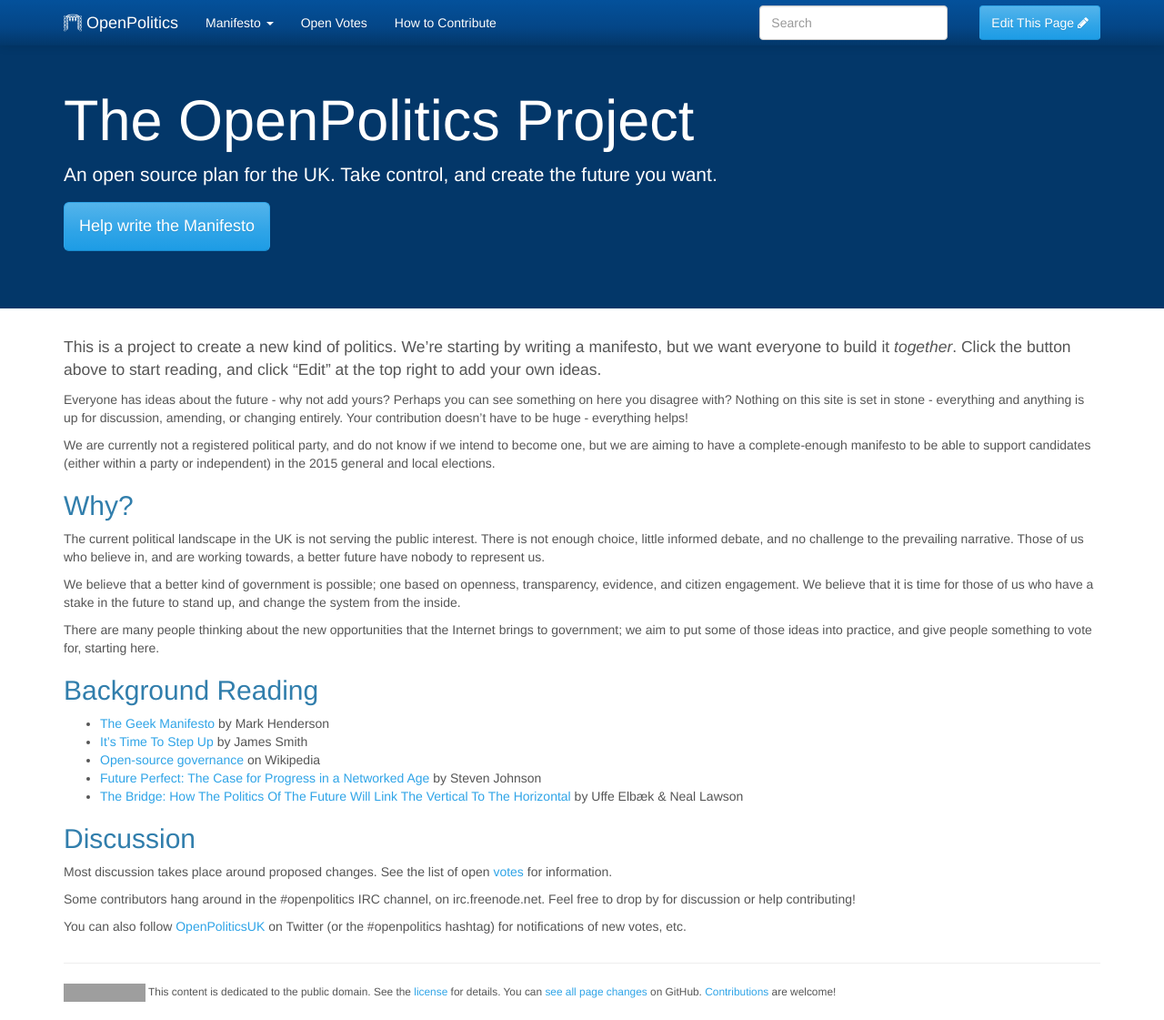
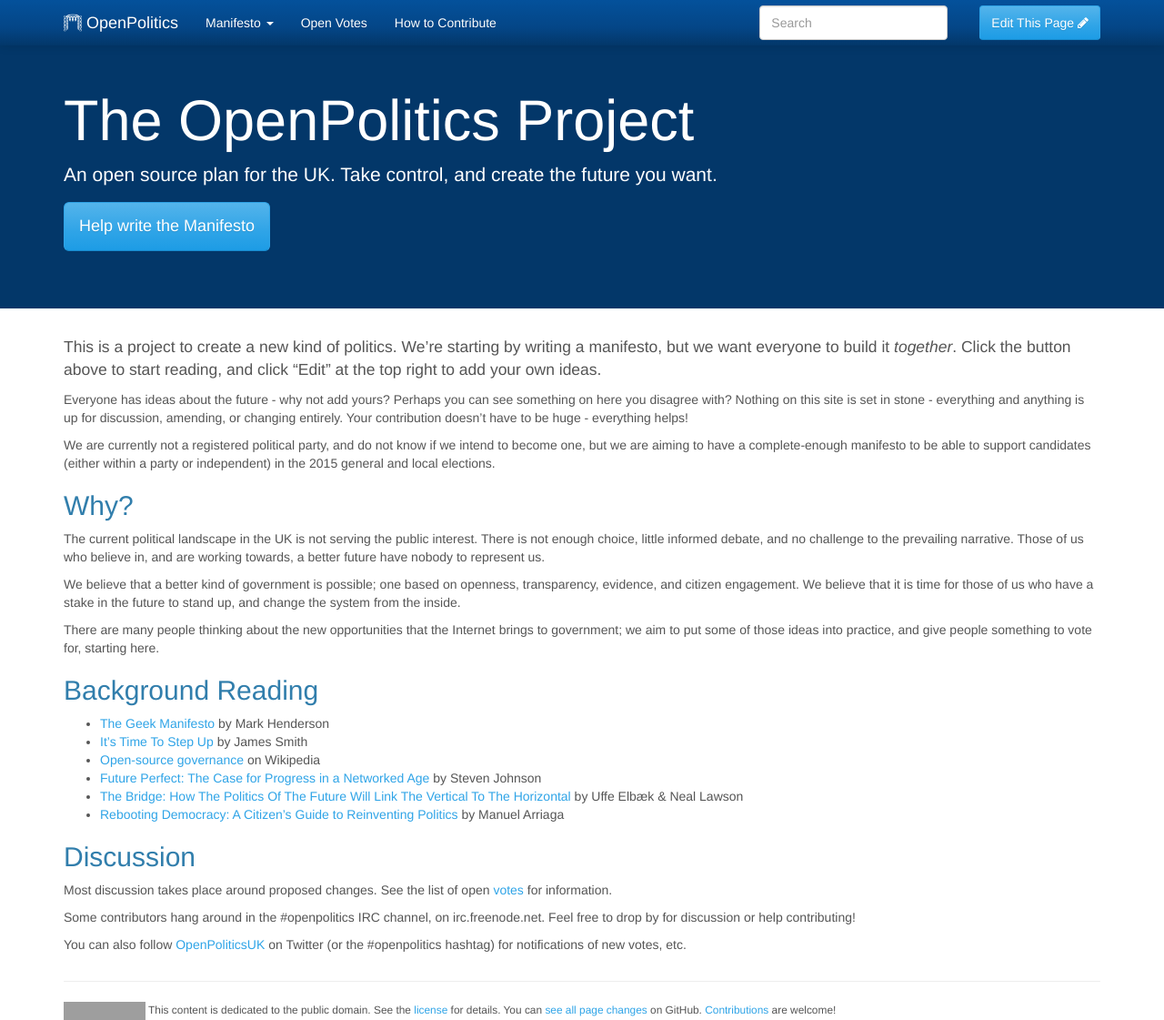
Before and after one commit to openpolitics/manifesto, a Jekyll site: the page built from index.md, in a window 1280 px wide and 1121 px high. Shown: the whole window at 91% size. Built offline with Jekyll 4.4.1, drawn with Linux system fonts in a browser that asks for light colours; grey boxes are pictures that could not be loaded.

Commit message:
Add Rebooting Democracy to reading list

```diff
--- a/index.md
+++ b/index.md
@@ -24,6 +24,7 @@ There are many people thinking about the new opportunities that the Internet bri
 * [Open-source governance](https://en.wikipedia.org/wiki/Open-source_governance) on Wikipedia
 * [Future Perfect: The Case for Progress in a Networked Age](http://books.google.co.uk/books/about/Future_Perfect.html?id=658_qrR_rtUC) by Steven Johnson
 * [The Bridge: How The Politics Of The Future Will Link The Vertical To The Horizontal](http://www.compassonline.org.uk/wp-content/uploads/2014/03/Compass-The-Bridge2.pdf) by Uffe Elbæk &amp; Neal Lawson
+* [Rebooting Democracy: A Citizen's Guide to Reinventing Politics](http://www.rebootdemocracy.org/book/) by Manuel Arriaga
 
 ## Discussion
 
```
